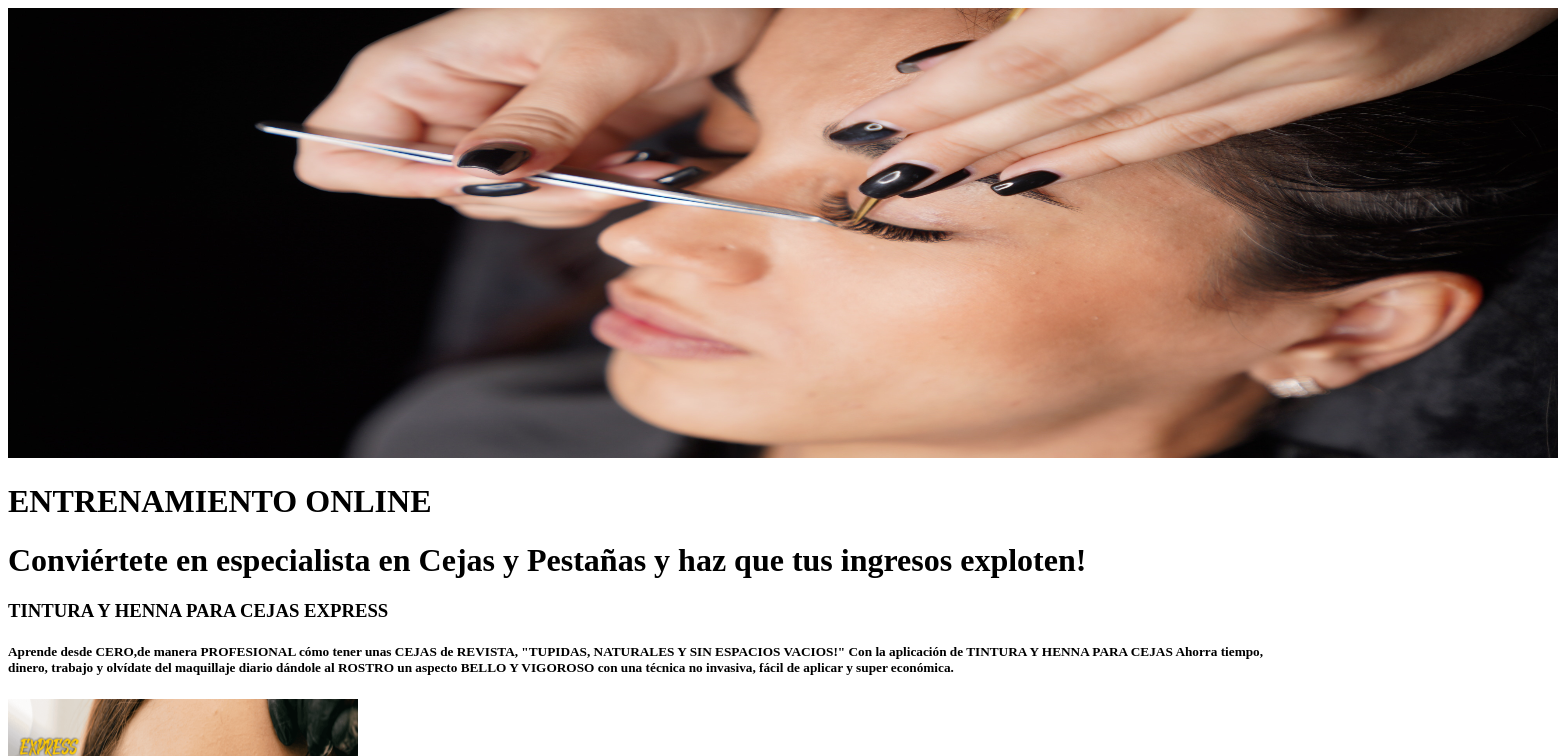
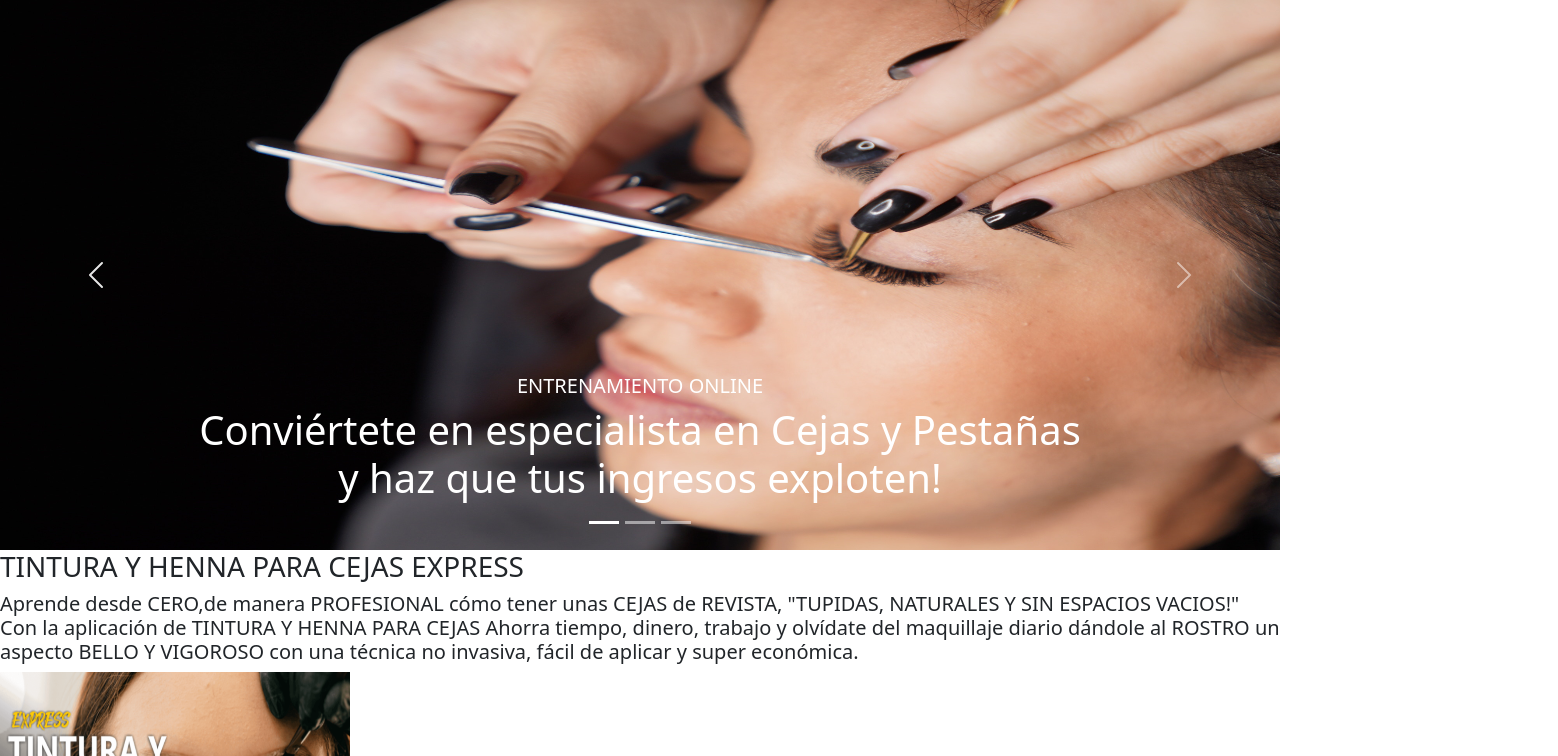
Before and after one commit to GabyOK/Afiliados, a React (Create React App) app: page / in a window 1280 px wide. Shown: the top 756 px of the page, 1558 px wide, since content can reach past the window. Built offline with nearby package versions, Linux system fonts and the light colour scheme.

Commit message:
agrego carrusel

```diff
--- a/package.json
+++ b/package.json
@@ -8,7 +8,6 @@
     "@testing-library/user-event": "^13.5.0",
     "bootstrap": "^5.2.3",
     "react": "^18.2.0",
-    "react-bootstrap-carousel": "^4.1.1",
     "react-dom": "^18.2.0",
     "react-scripts": "5.0.1",
     "web-vitals": "^2.1.4"
--- a/public/index.html
+++ b/public/index.html
@@ -15,6 +15,12 @@
       user's mobile device or desktop. See https://developers.google.com/web/fundamentals/web-app-manifest/
     -->
     <link rel="manifest" href="%PUBLIC_URL%/manifest.json" />
+    <link
+      href="https://cdn.jsdelivr.net/npm/bootstrap@5.0.2/dist/css/bootstrap.min.css"
+      rel="stylesheet"
+      integrity="sha384-EVSTQN3/azprG1Anm3QDgpJLIm9Nao0Yz1ztcQTwFspd3yD65VohhpuuCOmLASjC"
+      crossorigin="anonymous"
+    />
     <!--
       Notice the use of %PUBLIC_URL% in the tags above.
       It will be replaced with the URL of the `public` folder during the build.
--- a/src/components/LandingPage/LandingPage.jsx
+++ b/src/components/LandingPage/LandingPage.jsx
@@ -1,21 +1,73 @@
 import React from "react";
 import Lash2 from "../fotos/lash2.jpg";
+import Lash4 from "../fotos/lash4.jpg";
+import Lash3 from "../fotos/lash3.jpg";
 
 const LandingPage = () => {
   return (
     <div>
-      <img
-        src={Lash2}
-        width="1550px"
-        height="450px"
-        class="d-block w-100"
-        alt="..."
-      />
-      <h1>ENTRENAMIENTO ONLINE</h1>
-      <h1>
-        Conviértete en especialista en Cejas y Pestañas y haz que tus ingresos
-        exploten!
-      </h1>
+      <div id="carouselExampleCaptions" class="carousel slide">
+        <div class="carousel-indicators">
+          <button
+            type="button"
+            data-bs-target="#carouselExampleCaptions"
+            data-bs-slide-to="0"
+            class="active"
+            aria-current="true"
+            aria-label="Slide 1"
+          ></button>
+          <button
+            type="button"
+            data-bs-target="#carouselExampleCaptions"
+            data-bs-slide-to="1"
+            aria-label="Slide 2"
+          ></button>
+          <button
+            type="button"
+            data-bs-target="#carouselExampleCaptions"
+            data-bs-slide-to="2"
+            aria-label="Slide 3"
+          ></button>
+        </div>
+        <div class="carousel-inner">
+          <div class="carousel-item active">
+            <img src={Lash2} width="1550px" height="550px" alt="..." />
+            <div class="carousel-caption d-none d-md-block">
+              <h5>ENTRENAMIENTO ONLINE</h5>
+              <h1>
+                Conviértete en especialista en Cejas y Pestañas y haz que tus
+                ingresos exploten!
+              </h1>
+            </div>
+          </div>
+          <div class="carousel-item">
+            <img src={Lash4} width="1550px" height="550px" alt="..." />
+            <div class="carousel-caption d-none d-md-block"></div>
+          </div>
+          <div class="carousel-item">
+            <img src={Lash3} width="1550px" height="550px" alt="..." />
+            <div class="carousel-caption d-none d-md-block"></div>
+          </div>
+        </div>
+        <button
+          class="carousel-control-prev"
+          type="button"
+          data-bs-target="#carouselExampleCaptions"
+          data-bs-slide="prev"
+        >
+          <span class="carousel-control-prev-icon" aria-hidden="true"></span>
+          <span class="visually-hidden">Previous</span>
+        </button>
+        <button
+          class="carousel-control-next"
+          type="button"
+          data-bs-target="#carouselExampleCaptions"
+          data-bs-slide="next"
+        >
+          <span class="carousel-control-next-icon" aria-hidden="true"></span>
+          <span class="visually-hidden">Next</span>
+        </button>
+      </div>
     </div>
   );
 };
```
Also changed, not shown: 1 other file (tests, documents, lock files or other folders).
